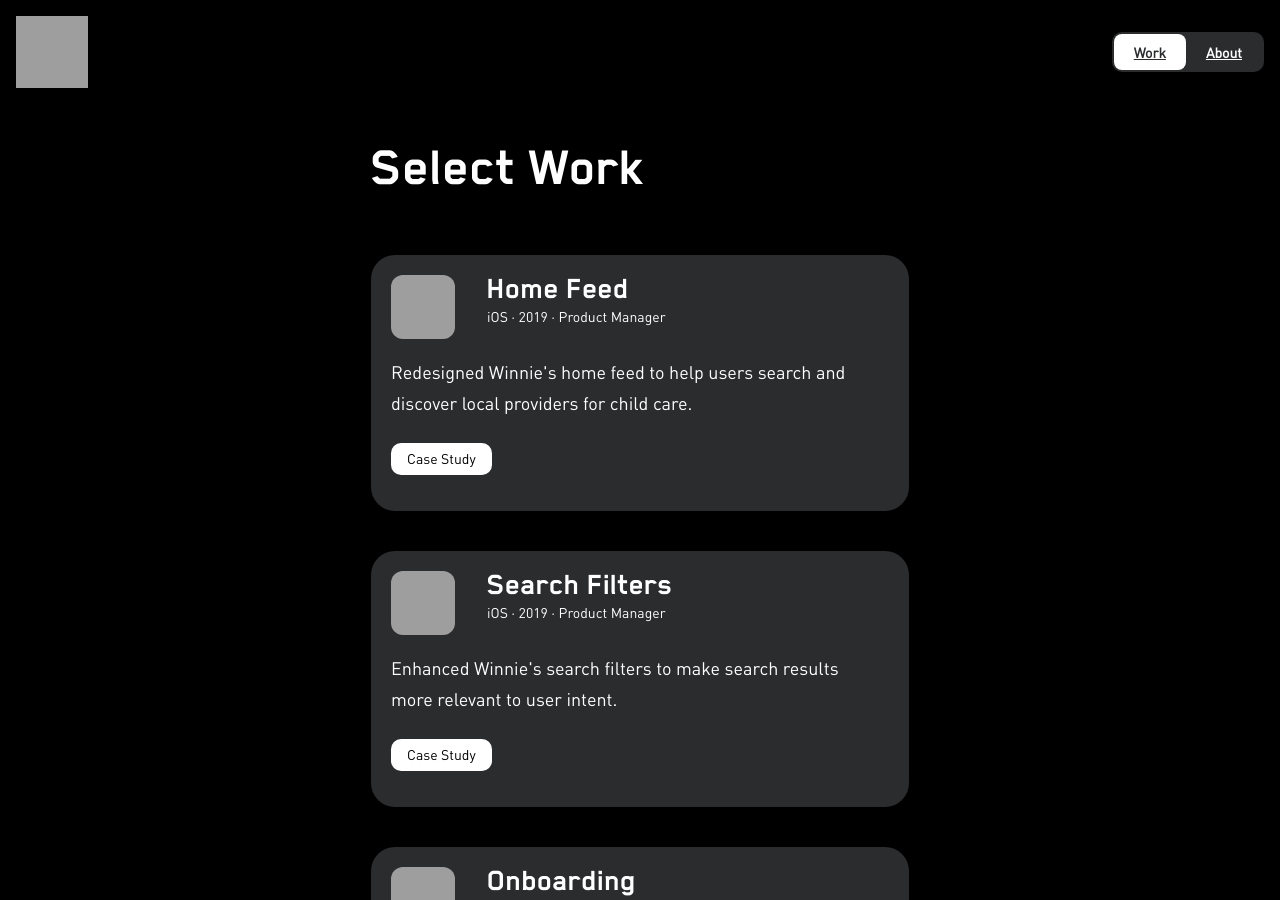
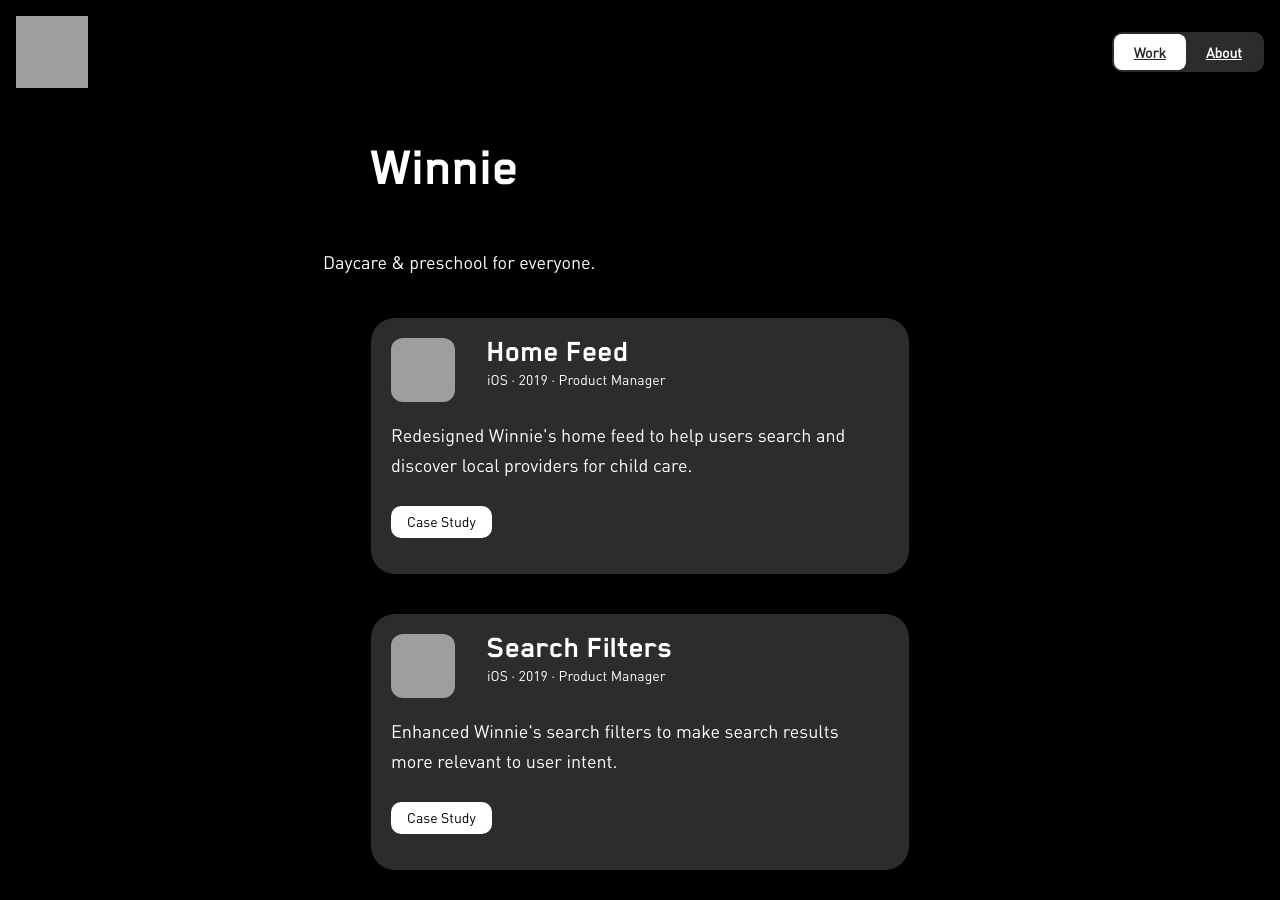
Before and after one commit to jotd/jotd-portfolio, a Jekyll site: the page work/index.html, which Jekyll copies as it is, in a window 1280 px wide and 900 px high, cut to the strip 0-900 px from the top of the window. Built offline with Jekyll 4.4.1, drawn with Linux system fonts in a browser that asks for light colours; grey boxes are pictures that could not be loaded.

Commit message:
Update index.html

```diff
--- a/work/index.html
+++ b/work/index.html
@@ -40,7 +40,10 @@
 
     <div class="content-home">
       <div id="margin-below-header">
-        <h1 class="header-work">Select Work</h1>
+        <h1 class="header-work">Winnie</h1>
+        <p class="blurb">
+                Daycare & preschool for everyone.
+              </p>
       </div>
 
       <!-- Project 1 -->
```
